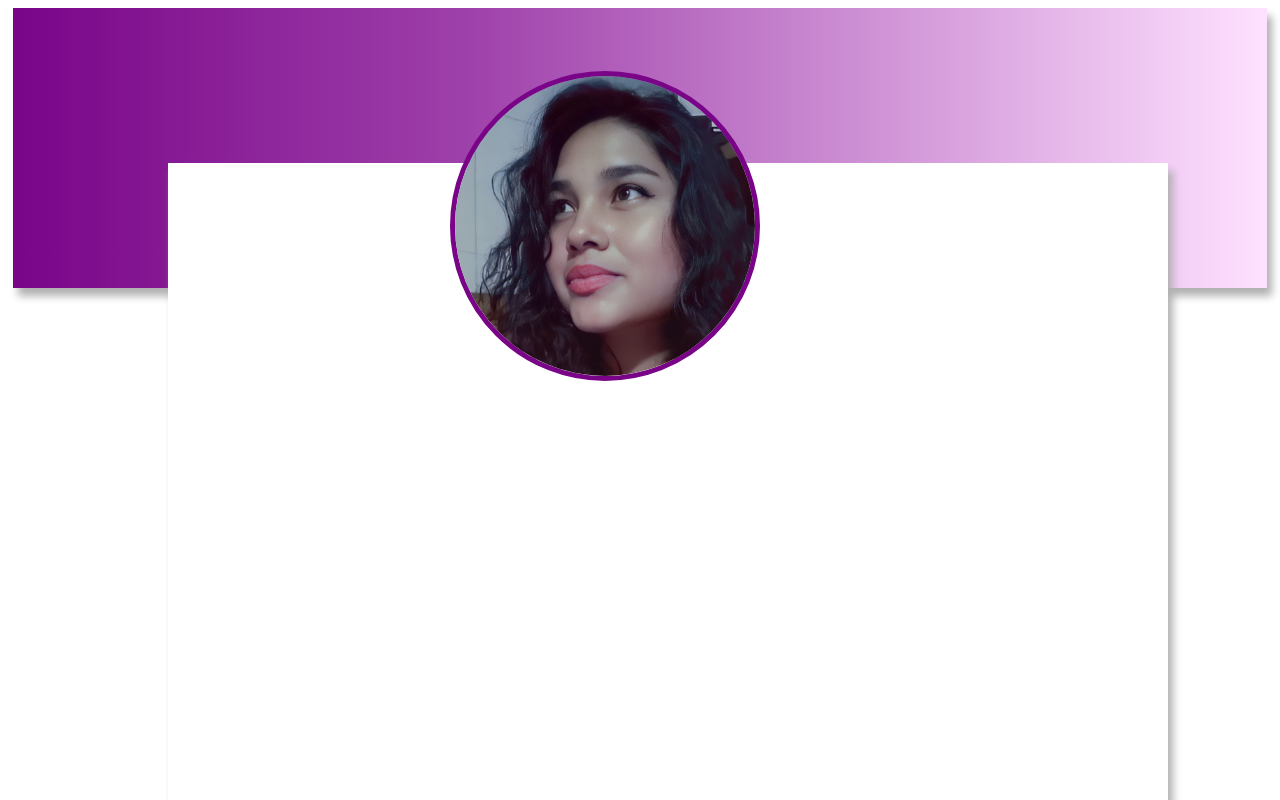
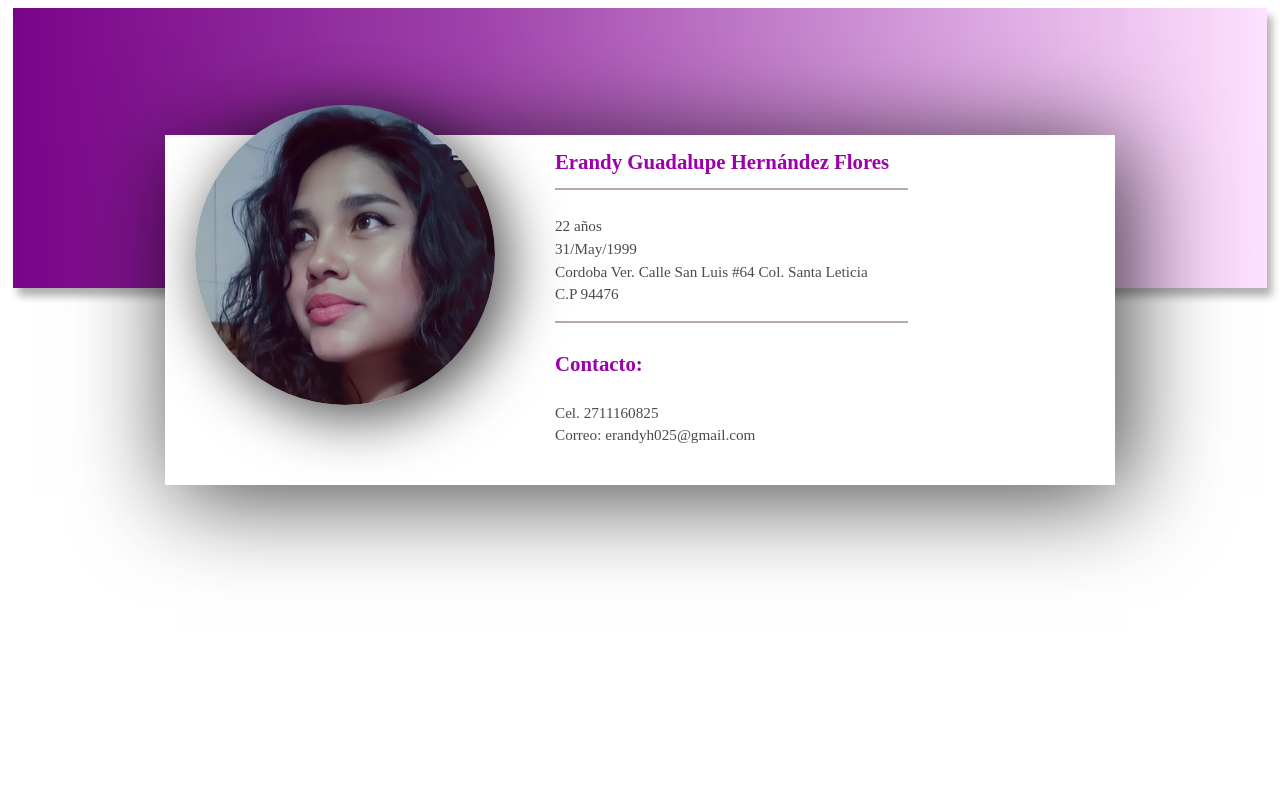
Before and after one commit to Erandyh025/curriculum_erandy_guadalupe, an Angular app: page / in a window 1280 px wide. Shown: the top 800 px of the page. Built offline with nearby package versions, Linux system fonts and the light colour scheme.

Commit message:
Se agregaron los datos personales

```diff
--- a/package.json
+++ b/package.json
@@ -18,6 +18,7 @@
     "@angular/platform-browser": "~12.0.2",
     "@angular/platform-browser-dynamic": "~12.0.2",
     "@angular/router": "~12.0.2",
+    "bootstrap": "^5.0.2",
     "rxjs": "~6.6.0",
     "tslib": "^2.1.0",
     "zone.js": "~0.11.4"
--- a/src/app/app.module.ts
+++ b/src/app/app.module.ts
@@ -3,6 +3,7 @@ import { BrowserModule } from '@angular/platform-browser';
 
 import { AppComponent } from './app.component';
 import { CurriculumComponent } from './curriculum/curriculum.component';
+
 
 @NgModule({
   declarations: [
@@ -11,6 +12,7 @@ import { CurriculumComponent } from './curriculum/curriculum.component';
   ],
   imports: [
     BrowserModule
+
   ],
   providers: [],
   bootstrap: [AppComponent]
--- a/src/app/curriculum/curriculum.component.css
+++ b/src/app/curriculum/curriculum.component.css
@@ -1,3 +1,6 @@
+@import url(https://fonts.googleapis.com/css?family=Roboto);
+
+
 .cuadrado{
     padding:5px;
     height: 270px;
@@ -16,15 +19,108 @@
   color: white;
 }
 
-.imgRedonda {
+
+/*  */
+  .card {
+    height: 350px;
+    width: 950px;
+    margin:0px auto;
+    background-color: #FFF;
+    -webkit-box-shadow: 10px 10px 93px 0px rgba(0, 0, 0, 0.75);
+    -moz-box-shadow: 10px 10px 93px 0px rgba(0, 0, 0, 0.75);
+    box-shadow: 10px 10px 93px 0px rgba(0, 0, 0, 0.75);
+  }
+
+  .card2 {
+    height: 350px;
+    width: 950px;
+    margin:0px auto;
+    background-color: #FFF;
+
+  }
+
+  /* Image on the left side */
+  .thumbnail {
+    float: left;
+    position: relative;
+    left: 30px;
+    top: -30px;
     width: 300px;
     height: 300px;
     border-radius: 50%;
-}
+    -webkit-box-shadow: 10px 10px 60px 0px rgba(0, 0, 0, 0.75);
+    -moz-box-shadow: 10px 10px 60px 0px rgba(0, 0, 0, 0.75);
+    box-shadow: 10px 10px 60px 0px rgba(0, 0, 0, 0.75);
+    overflow: hidden;
+  }
 
-img{
- float: left;
- margin-top: 5%;
- margin-left: 35%;
- border: 5px solid rgba(121,4,136,1);
-}
+  /*object-fit: cover;*/
+  /*object-position: center;*/
+  img.left {
+    position: absolute;
+    left: 50%;
+    top: 50%;
+    height: auto;
+    width: 100%;
+    -webkit-transform: translate(-50%, -50%);
+    -ms-transform: translate(-50%, -50%);
+    transform: translate(-50%, -50%);
+  }
+
+  /* Right side of the card */
+  .right {
+    margin-left: 390px;
+    margin-right: 20px;
+  }
+
+  h1 {
+    padding-top: 15px;
+    font-size: 1.3rem;
+    color: #9c00aa;
+  }
+
+  .separator {
+    width: 65%;
+    margin-top: 10px;
+    border: 1px solid #b8a7b9;
+  }
+
+  p {
+    text-align: justify;
+    padding-top: 10px;
+    font-size: 0.95rem;
+    line-height: 150%;
+    color: #4B4B4B;
+  }
+
+
+  /* Those futur buttons */
+  ul {
+    margin-left: 250px;
+  }
+
+  li {
+    display: inline;
+    list-style: none;
+    padding-right: 40px;
+    color: #7B7B7B;
+  }
+
+  /*  height: 350px;
+    width: 950px;
+    margin:0px auto; */
+
+  /* Floating action button */
+  .fab {
+    box-sizing: border-box;
+    /* padding-top: 30px; */
+    background-color: #1875D0;
+    width: 80px;
+    height: 80px;
+    color: white;
+
+    border-radius: 50%;
+    -webkit-box-shadow: 10px 10px 50px 0px rgba(0, 0, 0, 0.75);
+    -moz-box-shadow: 10px 10px 50px 0px rgba(0, 0, 0, 0.75);
+    box-shadow: 10px 10px 50px 0px rgba(0, 0, 0, 0.75);
+  }
--- a/src/app/curriculum/curriculum.component.html
+++ b/src/app/curriculum/curriculum.component.html
@@ -1,6 +1,39 @@
-<img src='assets/img/yo2.jpeg' class='imgRedonda' />
+
 <div class="cuadrado">
-    <div class="contenido">
+  <br>
+  <br>
+  <br>
+  <br>
+  <br>
+  <br>
+    <div class="card ">
+        <div class="thumbnail"><img class="left" src="assets/img/yo2.jpeg"/></div>
+        <div class="right">
+          <h1>Erandy Guadalupe Hernández Flores</h1>
+          <div class="separator"></div>
+          <p>22 años <br>
+           31/May/1999 <br>
+           Cordoba Ver. Calle San Luis #64 Col. Santa Leticia <br>
+           C.P 94476</p>
+           <div class="separator"></div>
+           <h1>Contacto:</h1>
+          <p>Cel. 2711160825 <br>
+           Correo: erandyh025@gmail.com</p>
+        </div>
+      </div>
+      <!-- <div class="fab"></div> -->
+      <!-- <br>
+      <br>
+      <br>
+      <br>
+      <div class="card2">
+          <h1>Educación:</h1>
+          <h1>Universidad Tecnológica del Centro de Veracruz </h1>
+          <p>Tecnologías de la información especializada en Desarrollo de software multiplataforma | 2018-2020 <br>
+          Egresada: Técnico Superior Universitario</p>
+           <div class="separator"></div>
+           <h1>Centro de Bachillerato Tecnológico Industrial y de Servicios #47</h1>
+          <p>Carrera Técnica: Programación | 2014-2017</p>
+      </div> -->
 
-    </div>
 </div>
```
Also changed, not shown: src/assets/img/face.png (added), 1 other file (tests, documents, lock files or other folders).
